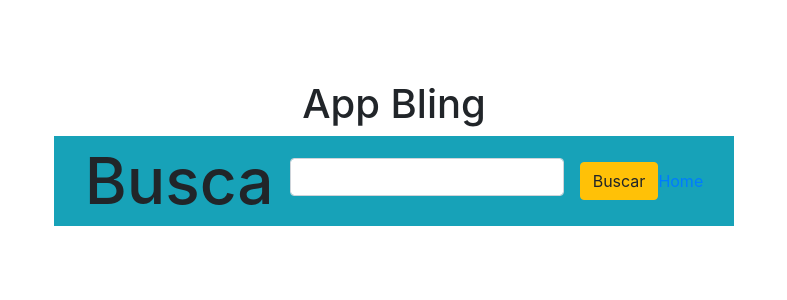
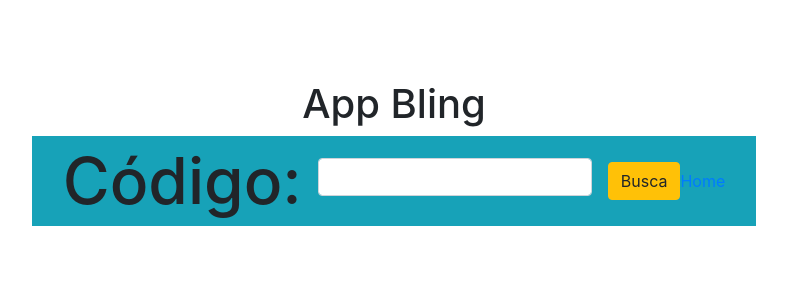
Before and after one commit to rmdev-cmba/api-bling, a Next.js app: page / in a window 1280 px wide. Shown: the top 300 px of the page, without its empty margins (246-1033 px from the left). Built offline with nearby package versions, Linux system fonts and the light colour scheme.

Commit message:
Update SearchProd/index

```diff
--- a/src/components/SearchProd/index.jsx
+++ b/src/components/SearchProd/index.jsx
@@ -39,13 +39,13 @@ export default function SearchProd() {
             <Navbar color="info" dark expand="md">
                 <Container>
 
-                    <h1 className={styles.title}>Busca</h1>
+                    <h1 className={styles.title}>Código:</h1>
                     <div className="form-group mx-sm-3 mb-2">
                         <input type="text" className="form-control" value={searchText} onChange={e => setSearchText(e.target.value)} />
                     </div>
                     <br />
 
-                    <Button color="warning" onClick={handleSearch}>Buscar</Button><br />
+                    <Button color="warning" onClick={handleSearch}>Busca</Button><br />
                     <a href='/'>Home</a>
 
                 </Container>
```
